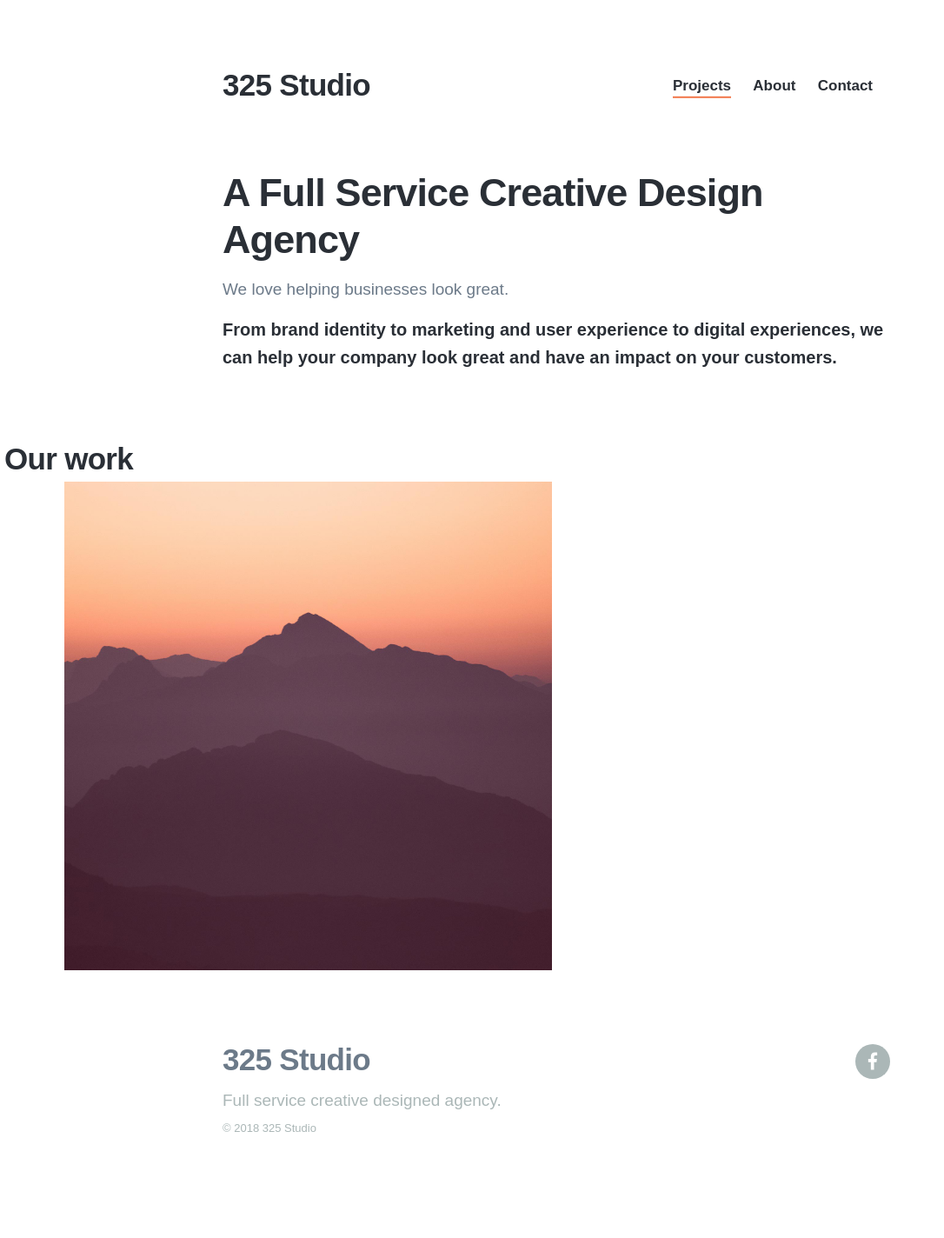
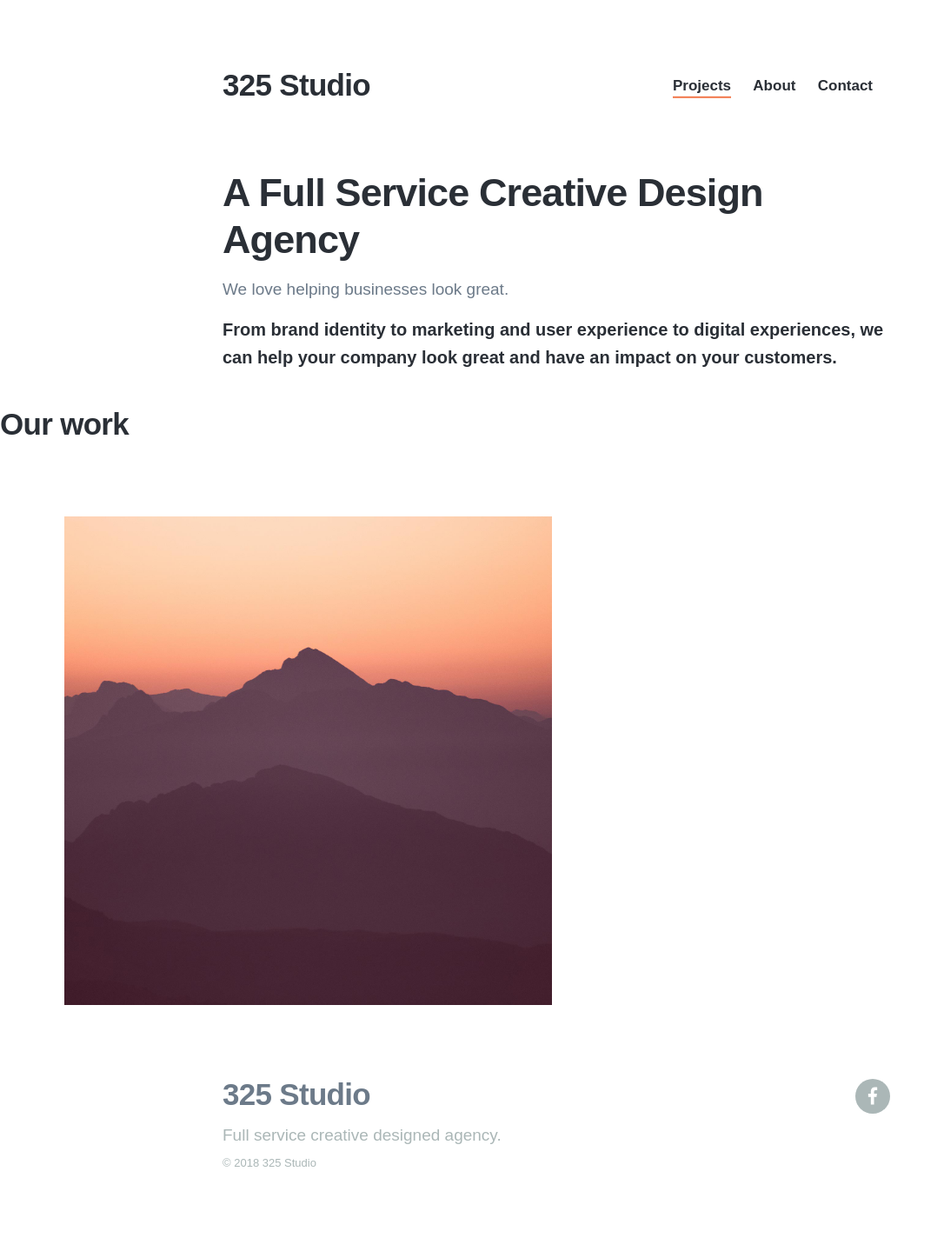
Before and after one commit to naccrat/325studio-old, a Jekyll site: the page built from index.html, in a window 1280 px wide. Shown: the whole page at 87% size, without its empty margins (0-1086 px from the left). Built offline with Jekyll 4.4.1, drawn with Linux system fonts in a browser that asks for light colours; nearby versions of some CDN libraries; some web fonts are replaced; before the commit the page ends 1384 px from its top, so only the background shows below that.

Commit message:
Update from Forestry.io - Updated index.html

```diff
--- a/index.html
+++ b/index.html
@@ -17,11 +17,13 @@ featured_image: ''
 
 	</div>
 
+  	<h2>Our work</h2>
+
 </section>
 
 <section class="portfolio">
-  <h2>Our work</h2>
-	<div class="content-wrap portfolio-wrap">
+
+  <div class="content-wrap portfolio-wrap">
 
 		{% for project in site.projects reversed %}
 
```
